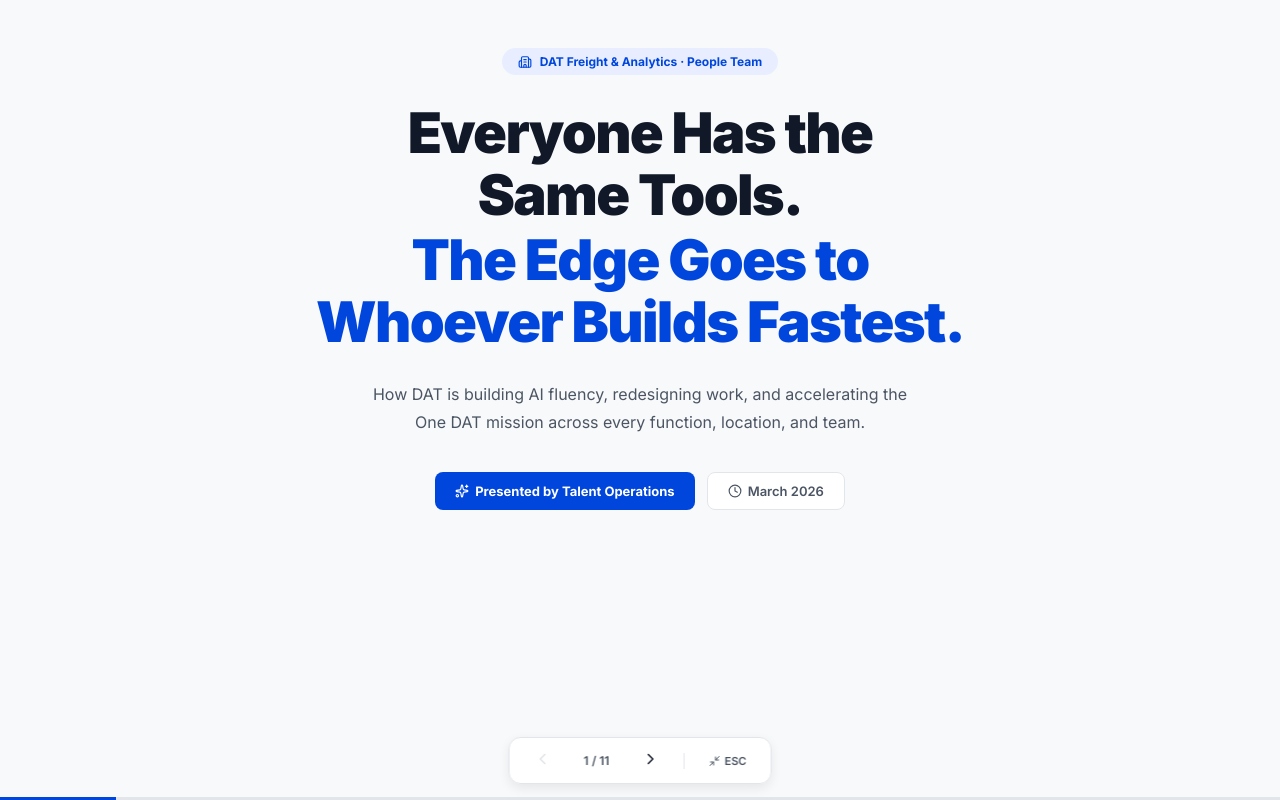
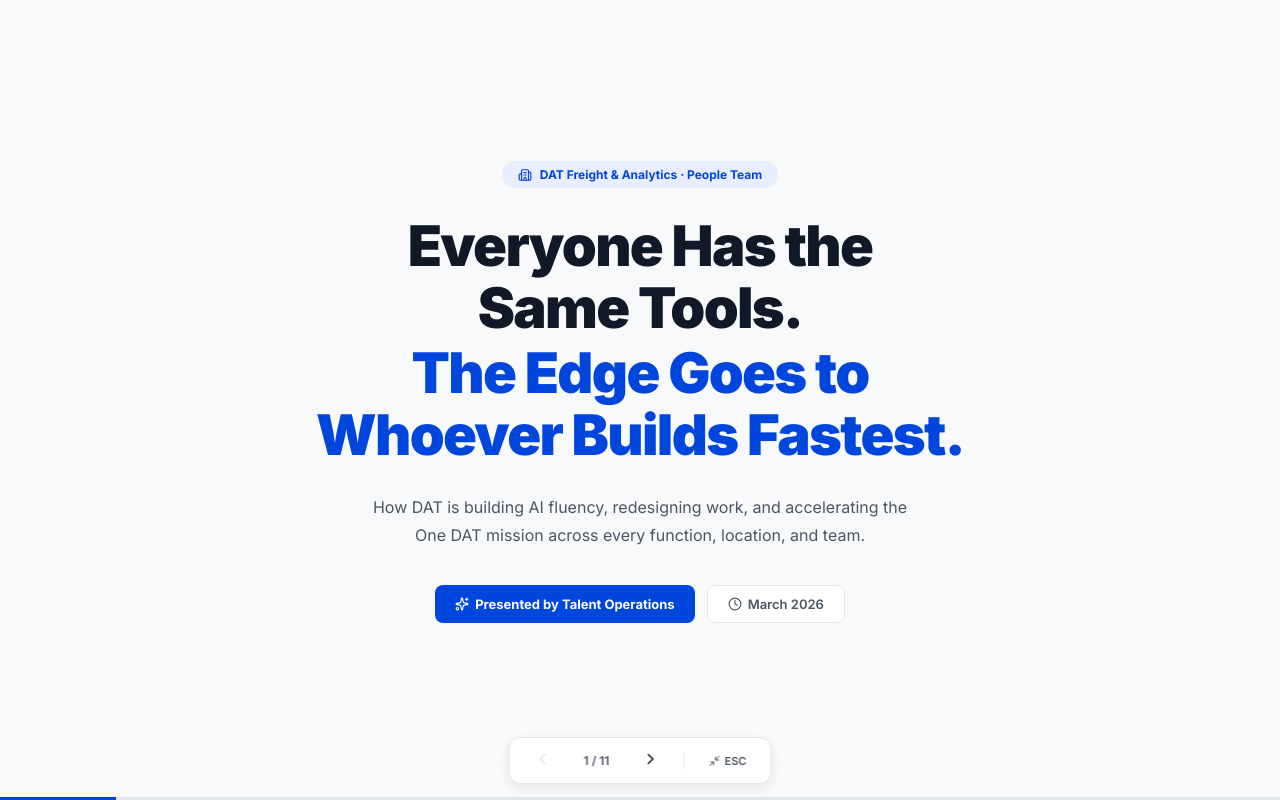
Before and after one commit to benkdat/dat-ai-transformation, a React (Vite) app: page / in a window 1280 px wide. Both pictures are taken after a click on the button "Present". Built offline with nearby package versions, Linux system fonts and the light colour scheme.

Commit message:
fix: interactive elements work in presentation mode

```diff
--- a/src/App.jsx
+++ b/src/App.jsx
@@ -158,6 +158,7 @@
   const accentBg = accent === C.blue ? C.blueLight : accent === "#C7A500" ? "#FFFBEB" : "#ECFDF5";
   return (
     <div
+      data-clickable="true"
       onMouseEnter={() => setHovered(true)}
       onMouseLeave={() => setHovered(false)}
       onClick={() => setExpanded(!expanded)}
@@ -422,7 +423,7 @@
         </div>
         <div style={{ ...fadeUp(0.3), display: "flex", flexDirection: "column", gap: 10 }}>
           {insights.map((item, i) => (
-            <div key={i} onClick={() => setActiveInsight(i)} style={{
+            <div key={i} data-clickable="true" onClick={() => setActiveInsight(i)} style={{
               background: i === activeInsight ? item.color + "08" : C.card, borderRadius: 10, padding: "14px 18px",
               border: `1px solid ${i === activeInsight ? item.color + "33" : C.border}`, borderLeft: `3px solid ${item.color}`,
               cursor: "pointer", transition: "all 0.25s", boxShadow: i === activeInsight ? `0 2px 8px ${item.color}10` : "none",
@@ -810,8 +811,8 @@
 
   const handlePresClick = (e) => {
     if (!presenting) return;
-    const tag = e.target.tagName?.toLowerCase();
-    if (tag === "button" || tag === "a" || tag === "input" || tag === "select" || e.target.closest("[data-clickable]")) return;
+    // Don't advance if clicking any interactive element or its children
+    if (e.target.closest("button") || e.target.closest("a") || e.target.closest("input") || e.target.closest("select") || e.target.closest("[data-clickable]")) return;
     const rect = e.currentTarget.getBoundingClientRect();
     const x = e.clientX - rect.left;
     if (x < rect.width * 0.25) goTo(current - 1); else goTo(current + 1);
@@ -838,8 +839,8 @@
       <div ref={presRef} onClick={handlePresClick} style={{ fontFamily: "'Inter', system-ui, -apple-system, sans-serif", background: C.bg, color: C.textPrimary, width: "100vw", height: "100vh", display: "flex", flexDirection: "column", cursor: cursorIdle ? "none" : "default", overflow: "hidden", position: "relative" }}>
         <style>{keyframes}</style>
         <link href="https://fonts.googleapis.com/css2?family=Inter:wght@300;400;500;600;700;800;900&display=swap" rel="stylesheet" />
-        <div ref={containerRef} style={{ flex: 1, overflowY: "auto", display: "flex", alignItems: "flex-start", justifyContent: "center", padding: "48px 64px 64px 64px" }}>
-          <div key={slideKey} style={{ width: "100%", maxWidth: 1200, animation: "scaleIn 0.3s ease-out forwards" }}><SlideComponent /></div>
+        <div ref={containerRef} style={{ flex: 1, overflowY: "auto", display: "flex", alignItems: "center", justifyContent: "center", padding: "48px 64px 64px 64px" }}>
+          <div key={slideKey} style={{ width: "100%", maxWidth: 1200, margin: "auto 0", animation: "scaleIn 0.3s ease-out forwards" }}><SlideComponent /></div>
         </div>
         <div style={{ position: "fixed", bottom: 0, left: 0, right: 0, height: 3, background: C.border, zIndex: 100 }}>
           <div style={{ height: "100%", background: C.blue, width: `${((current + 1) / slides.length) * 100}%`, transition: "width 0.4s ease" }} />
```
